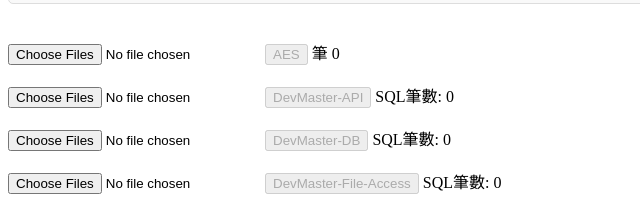
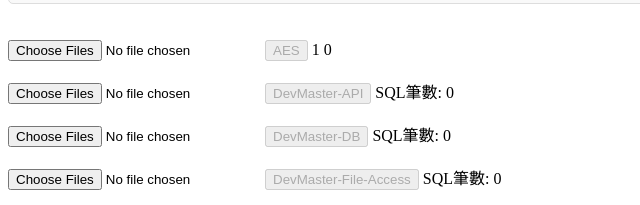
Before and after one commit to ilove52345234/romin-demo, a website: page vue/GenerateSql.html in a window 1280 px wide. Shown: the part 384-589 px from the top of the page, 0-640 px from the left. Drawn offline with Linux system fonts and the light colour scheme.

Commit message:
fix: 測試用

```diff
--- a/vue/GenerateSql.html
+++ b/vue/GenerateSql.html
@@ -26,7 +26,7 @@
 
 <input type="file" id="aes" multiple/>
 <button data-for="aes" disabled>AES</button>
-<span id="aesCount">筆 0</span>
+<span id="aesCount">1 0</span>
 <br><br>
 
 <input type="file" id="devMasterApi" multiple/>
```
